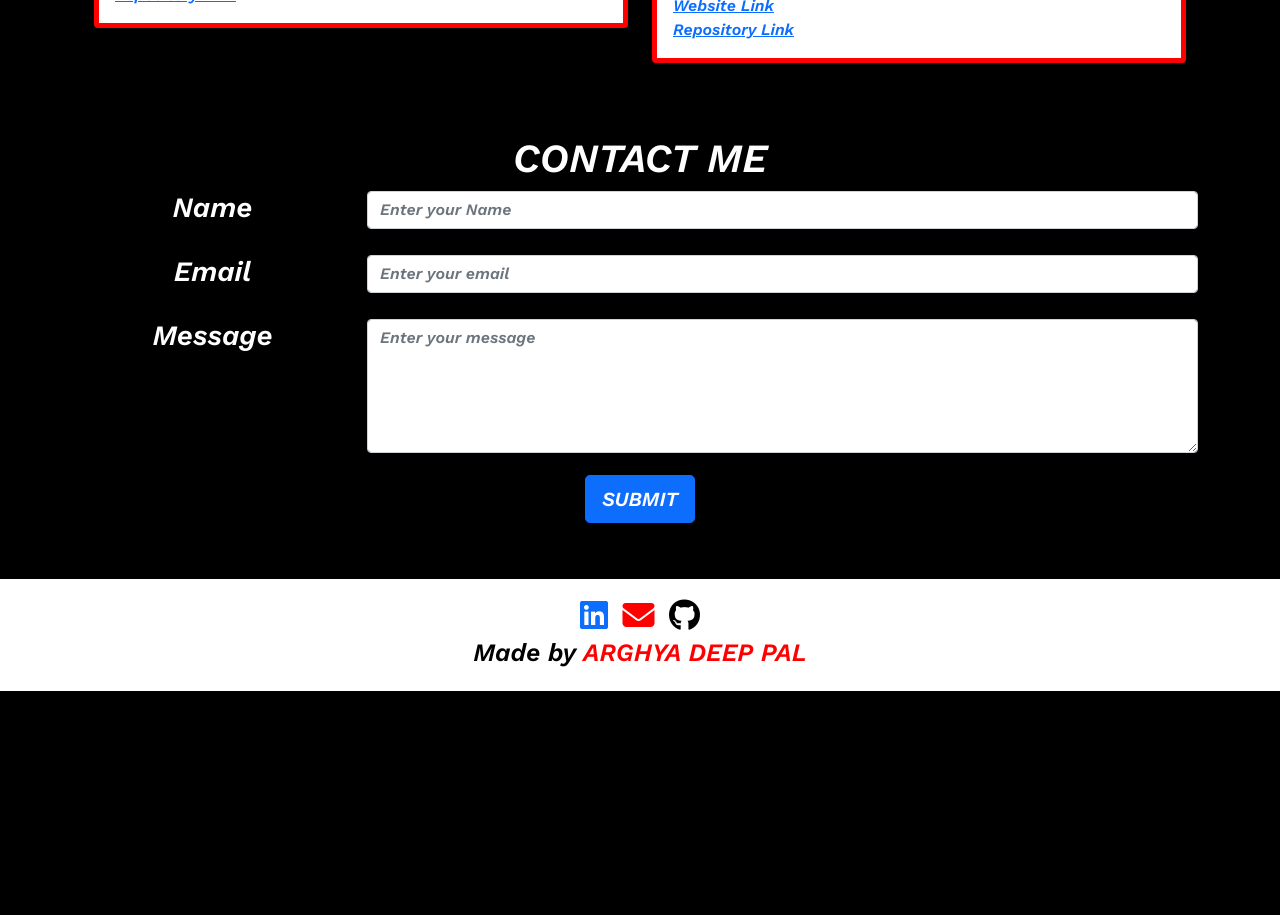
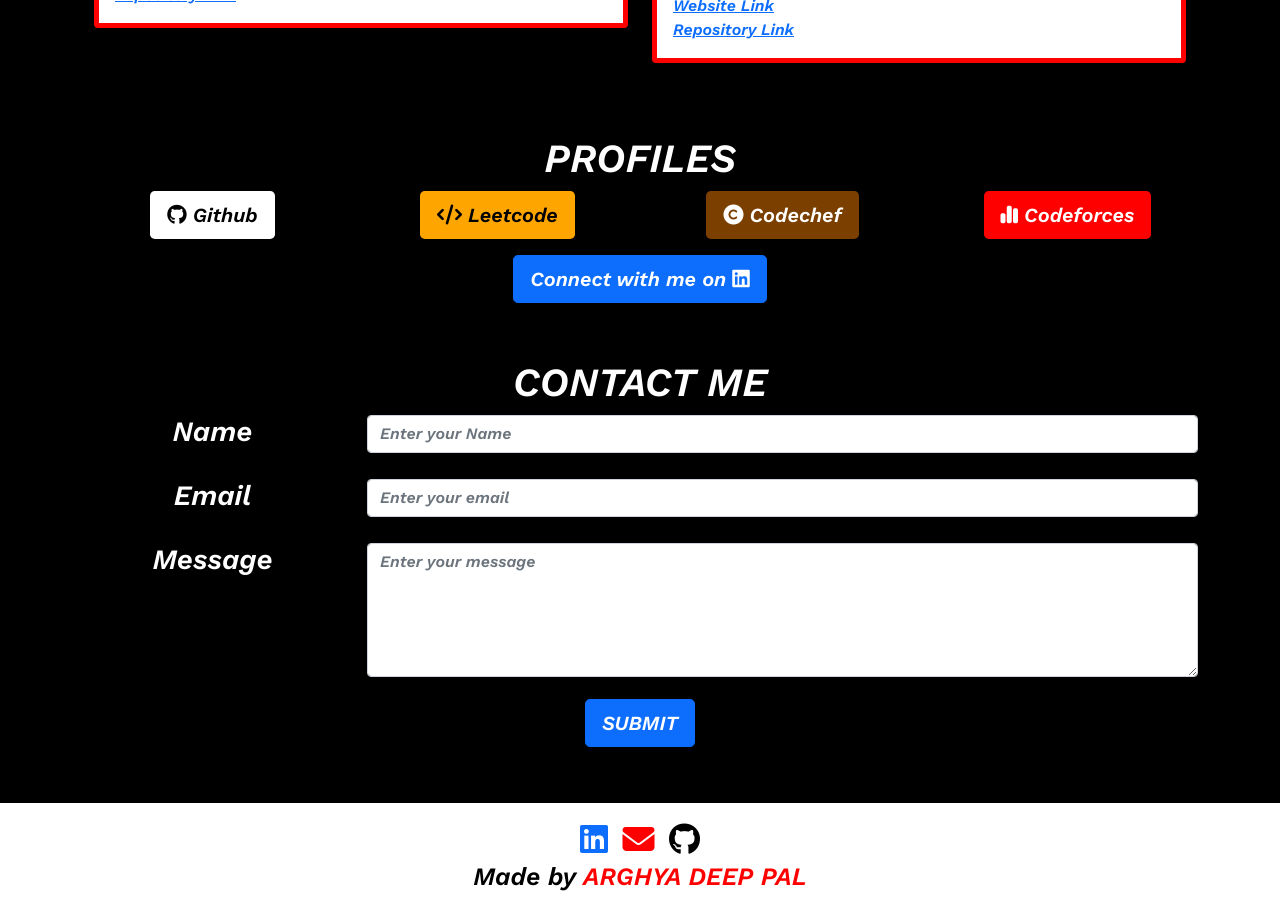
Before and after one commit to Arghyadeep7/Resume, a React (Create React App) app: page / in a window 1280 px wide. Shown: the part 3800-4715 px from the top of the page. Before the commit the page ends 4491 px from the top, so only its background shows below. Built offline with nearby package versions, Linux system fonts and the light colour scheme.

Commit message:
Profile Section Added

```diff
--- a/src/App.js
+++ b/src/App.js
@@ -1,6 +1,6 @@
 import { Routes, Route, Navigate } from "react-router-dom";
 
-import Header from "./components/Header";
+import Main from "./components/Main";
 import Footer from "./components/Footer";
 import "./App.css";
 
@@ -11,7 +11,7 @@ function App() {
   return (
     <div className="App">
       <Routes>
-        <Route path="/" element={<Header />} />
+        <Route path="/" element={<Main />} />
         <Route path="*" element={<Navigate replace to="/" />} />
       </Routes>
       <Footer />
--- a/src/components/Header.js
+++ b/src/components/Main.js
@@ -4,8 +4,9 @@ import Skills from "./Skills";
 import Certifications from "./Certifications";
 import Projects from "./Projects";
 import Contact from "./Contact";
+import Profiles from "./Profiles";
 
-import "./Header.css";
+import "./Main.css";
 
 const Header = () => {
 
@@ -84,6 +85,7 @@ const Header = () => {
             <Projects />
           </div>
           <div id="contact-sm">
+            <Profiles />
             <Contact />
           </div>
           <div className="blink" style={{margin:"2% auto"}}>
@@ -196,23 +198,6 @@ const Header = () => {
               </div>
             </button>
           </li>
-          {/* <li class="nav-item" role="presentation">
-            <button
-              class="nav-link"
-              id="contact-tab"
-              data-bs-toggle="tab"
-              data-bs-target="#contact"
-              type="button"
-              role="tab"
-              aria-controls="contact"
-              aria-selected="false"
-
-            >
-              <div className="h-text">
-                <i class="fa-regular fa-id-badge"></i> CONTACT
-              </div>
-            </button>
-          </li> */}
         </ul>
         <div class="tab-content" id="myTabContent">
           <div
@@ -225,6 +210,7 @@ const Header = () => {
             <Skills />
             <Certifications />
             <Projects />
+            <Profiles />
             <Contact />
           </div>
           <div
@@ -259,14 +245,6 @@ const Header = () => {
           >
             <Projects />
           </div>
-          <div
-            class="tab-pane fade"
-            id="contact"
-            role="tabpanel"
-            aria-labelledby="contact-tab"
-          >
-            <Contact />
-          </div>
         </div>
       </div>
     </div>
--- /dev/null
+++ b/src/components/Profiles.js
@@ -0,0 +1,40 @@
+
+
+const Profiles=()=>{
+    return (
+        <div>
+            <h1>PROFILES</h1>
+            <div className="row">
+                <div className="col-6 col-md-3 mb-3">
+                    <button className="btn btn-lg" style={{backgroundColor:"white"}}>
+                        <a href="https://github.com/Arghyadeep7" target="_blank" style={{textDecoration: "none", color: "black"}}><i class="fa-brands fa-github"></i> Github</a>
+                    </button>
+                </div>
+                <div className="col-6 col-md-3 mb-3">
+                    <button className="btn btn-lg" style={{backgroundColor:"orange"}}>
+                        <a href="https://leetcode.com/arghyadeep7/" target="_blank" style={{textDecoration: "none", color: "black"}}><i class="fa-solid fa-code"></i> Leetcode</a>
+                    </button>
+                </div>
+                <div className="col-6 col-md-3 mb-3">
+                    <button className="btn btn-lg" style={{backgroundColor:"#7B3F00"}}>
+                        <a href="https://www.codechef.com/users/arghya7" target="_blank" style={{textDecoration: "none", color: "white"}}><i class="fa-solid fa-copyright"></i> Codechef</a>
+                    </button>
+                </div>
+                <div className="col-6 col-md-3 mb-3">
+                    <button className="btn btn-lg" style={{backgroundColor:"red"}}>
+                        <a href="https://codeforces.com/profile/Arghya7" target="_blank" style={{textDecoration: "none", color: "white"}}><i class="fa-solid fa-chart-simple"></i> Codeforces</a>
+                    </button>
+                </div>
+            </div>
+            <div className="row">
+                <div className="col">
+                    <button className="btn btn-lg btn-primary">
+                        <a href="https://www.linkedin.com/in/arghya-deep-pal7/" target="_blank" style={{textDecoration: "none",color:"white"}}>Connect with me on <i class="fa-brands fa-linkedin"></i></a>
+                    </button>
+                </div>
+            </div>
+        </div>
+    );
+};
+
+export default Profiles;
```
Also changed, not shown: src/components/Main.css (renamed from src/components/Header.css).
